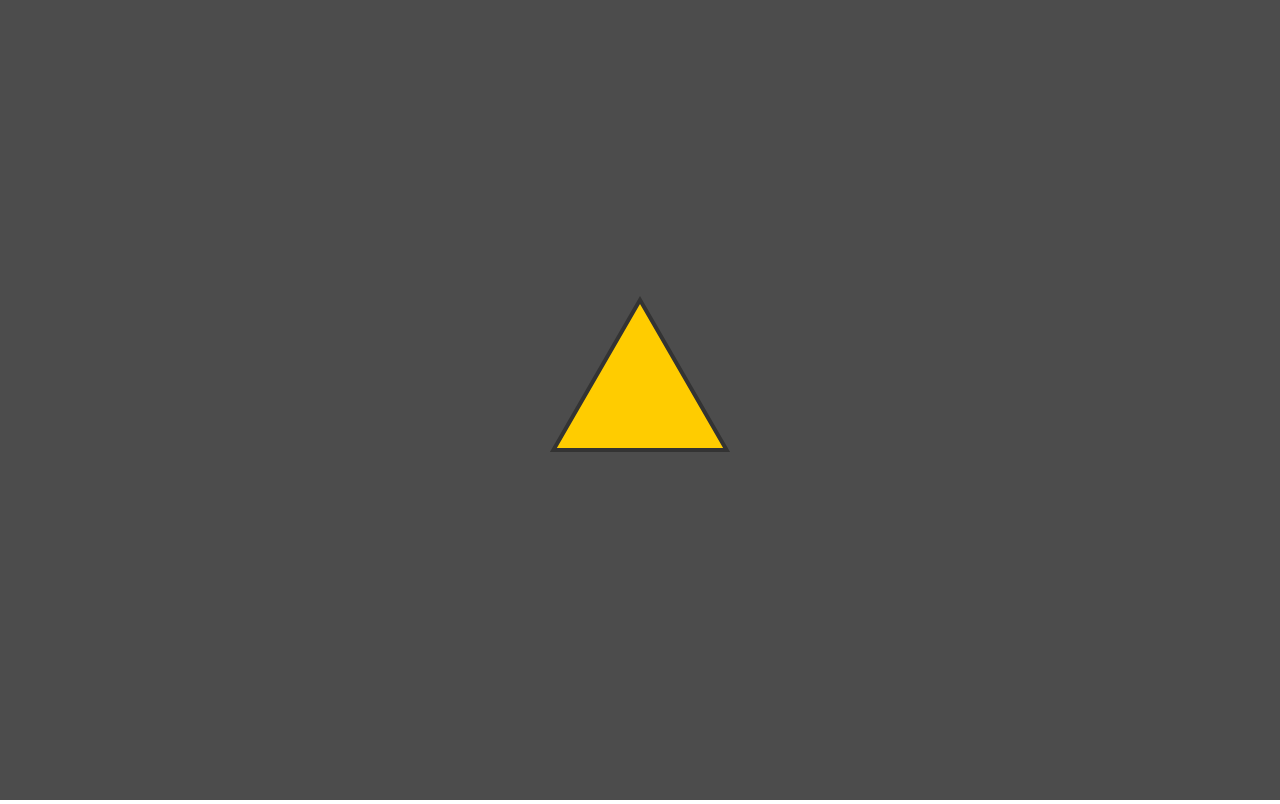
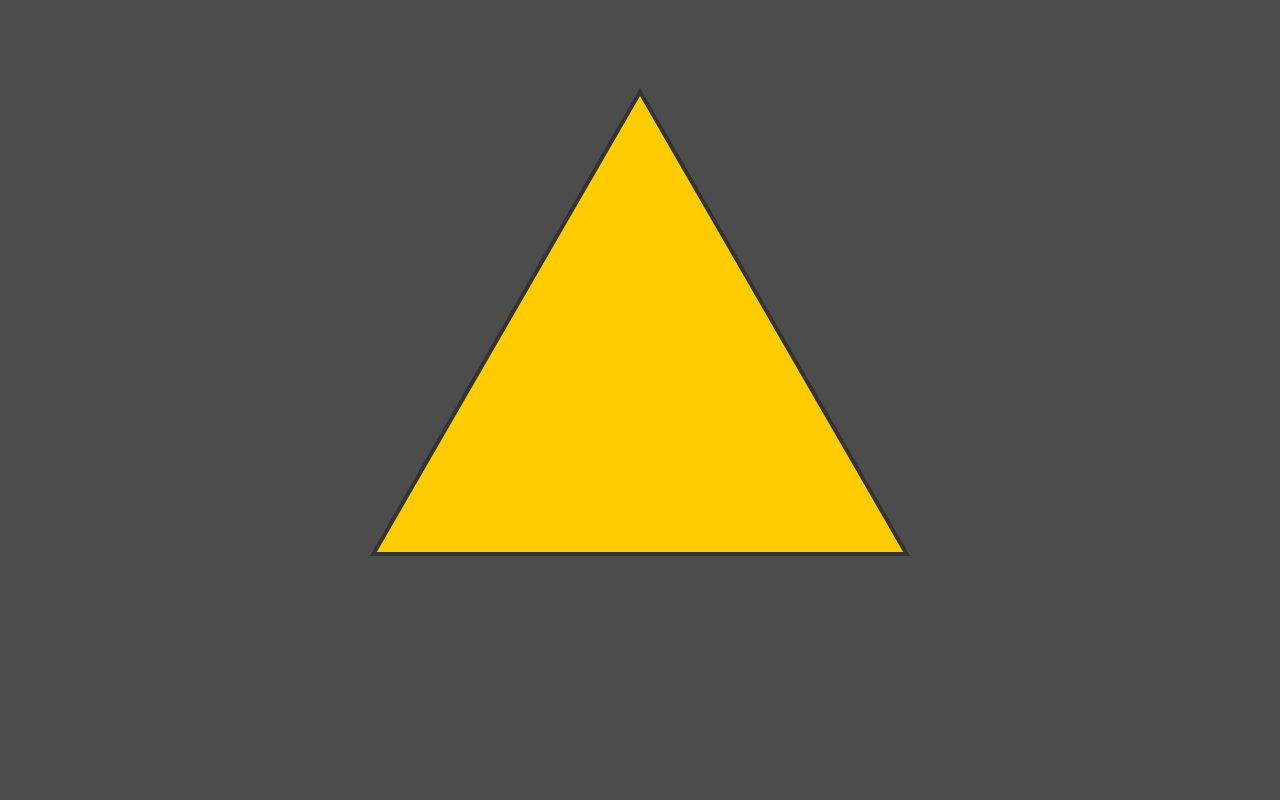
Before and after one commit to oliviergilbertastro/projets, a plain HTML site: page triangle.html in a window 1280 px wide. Drawn offline with Linux system fonts and the light colour scheme.

Commit message:
big triangle

```diff
--- a/triangle.html
+++ b/triangle.html
@@ -21,7 +21,9 @@ myCanvas.height = window.innerHeight;
 
 var c = document.getElementById("myCanvas");
 var ctx = c.getContext("2d");
-
+const cx = c.width / 2;
+const cy = c.height / 2;
+const side_length = Math.min(c.width,c.height)/1.5;
 
 function draw() {
     ctx.clearRect(0, 0, c.width, c.height);
@@ -31,10 +33,11 @@ function draw() {
     ctx.fillRect(0, 0, c.width, c.height);
 
     // Centered equilateral triangle
+
     ctx.beginPath();
-    ctx.moveTo(c.width/2, c.height/2-100); // top
-    ctx.lineTo(c.width/2-86.6, c.height/2+50); // bottom left
-    ctx.lineTo(c.width/2+86.6, c.height/2+50); // bottom right
+    ctx.moveTo(cx, cy - side_length * Math.sqrt(3) / 3); // top
+    ctx.lineTo(cx - side_length / 2, cy + side_length * Math.sqrt(3) / 6); // bottom left
+    ctx.lineTo(cx + side_length / 2, cy + side_length * Math.sqrt(3) / 6); // bottom right
     ctx.closePath();
     ctx.fillStyle = "#FFCC00";
     ctx.fill();
```
